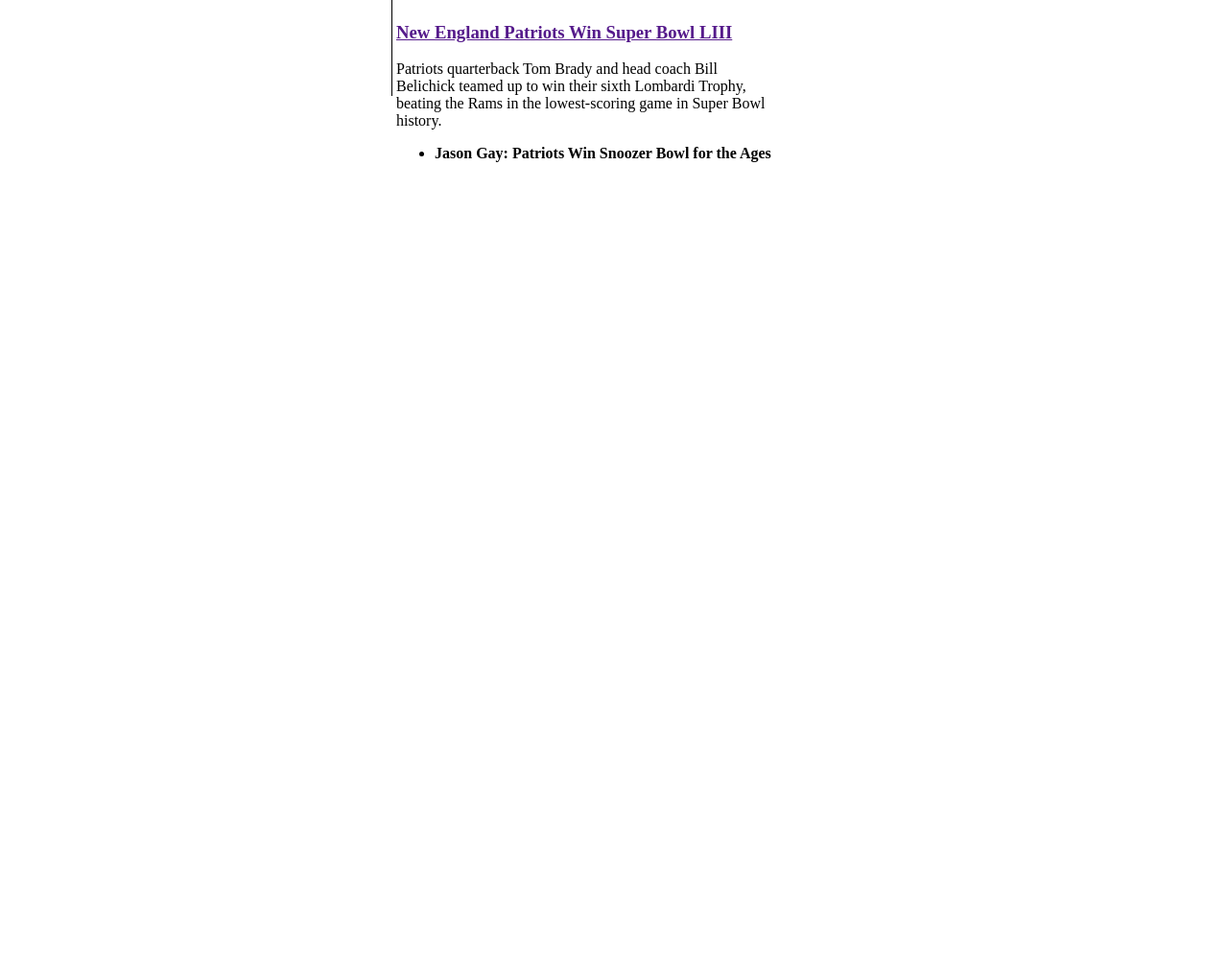
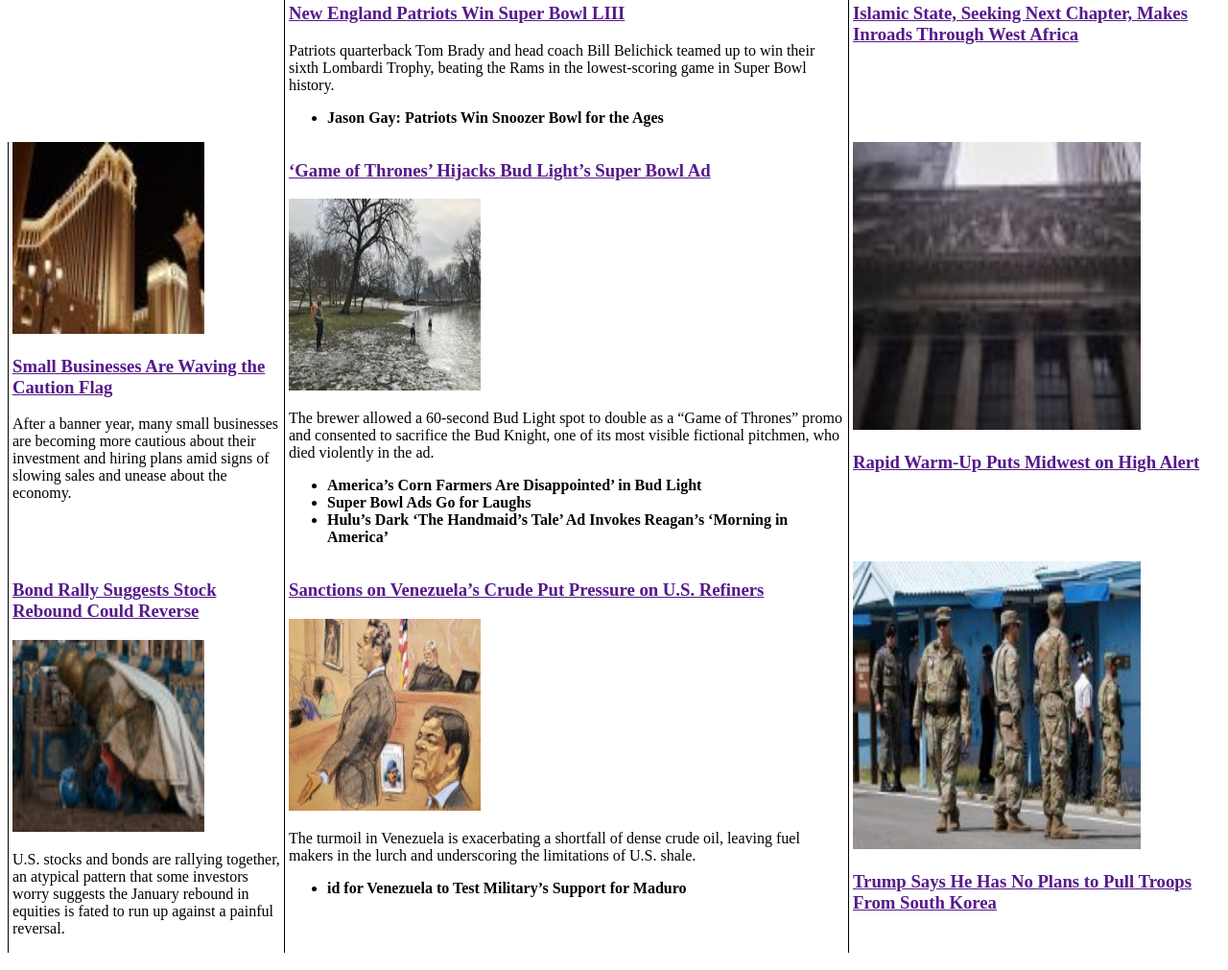
Before and after one commit to piercecollazo/copyocelot, a plain HTML site: page index.html in a window 1280 px wide. Shown: the part 1033-2044 px from the top of the page at 96% size. Drawn offline with Linux system fonts and the light colour scheme; a script that the page names is missing.

Commit message:
completed container div and css

```diff
--- a/index.html
+++ b/index.html
@@ -45,7 +45,7 @@
         <!-- Contains thumbnail links for videos, as well as their title and channel names -->
         <div id="content">
             <div id="container">
-                <h4><a href="">What's News</a></h4>
+                <h4 id="conhead"><a href="">What's News</a></h4>
                 <!-- All cells within their own div's for each article on page -->
                 <div class="concell" id="cell1">
                     <h3><a href="">Fight With Virginia</a></h3>
@@ -65,60 +65,53 @@
                 </div>
 
                 <div class="concell" id="cell3">
-                        <h3><a href=""></a></h3>
-                        <p></p>
+                        <img class="medthumb" src="./assets/thumbnails/thumb2.jpeg">
+                        <h3><a href="">Islamic State, Seeking Next Chapter, Makes Inroads Through West Africa</a></h3>
                 </div>
 
                 <div class="concell" id="cell4">
-                        <h3><a href=""></a></h3>
-                        <p></p>
+                        <img class="smallthumb" src="./assets/thumbnails/thumb3.jpeg">
+                        <h3><a href="">Small Businesses Are Waving the Caution Flag</a></h3>
+                        <p>After a banner year, many small businesses are becoming more cautious about their investment and hiring plans amid signs of slowing sales and unease about the economy. </p>
                     </div>
 
                 <div class="concell" id="cell5">
-                    <h3><a href=""></a></h3>
-                    <p></p>
+                    <h3><a href="">‘Game of Thrones’ Hijacks Bud Light’s Super Bowl Ad</a></h3>
+                    <img class="smallthumb" src="./assets/thumbnails/thumb4.jpg">
+                    <p>The brewer allowed a 60-second Bud Light spot to double as a “Game of Thrones” promo and consented to sacrifice the Bud Knight, one of its most visible fictional pitchmen, who died violently in the ad.</p>
+                    <ul>
+                        <li><b>America’s Corn Farmers Are Disappointed’ in Bud Light</b></li>
+                        <li><b>Super Bowl Ads Go for Laughs</b></li>
+                        <li><b>Hulu’s Dark ‘The Handmaid’s Tale’ Ad Invokes Reagan’s ‘Morning in America’</b></li>
+                    </ul>
                 </div>
 
                 <div class="concell" id="cell6">
-                        <h3><a href=""></a></h3>
-                        <p></p>
+                    <img class="medthumb" src="./assets/thumbnails/thumb5.jpeg">
+                        <h3><a href="">Rapid Warm-Up Puts Midwest on High Alert</a></h3>
                 </div>
 
                 <div class="concell" id="cell7">
-                        <h3><a href=""></a></h3>
-                        <p></p>
+                        <h3><a href="">Bond Rally Suggests Stock Rebound Could Reverse</a></h3>
+                        <img class="smallthumb" src="./assets/thumbnails/thumb6.jpeg">
+                        <p>U.S. stocks and bonds are rallying together, an atypical pattern that some investors worry suggests the January rebound in equities is fated to run up against a painful reversal.</p>
                 </div>
 
                 <div class="concell" id="cell8">
-                        <h3><a href=""></a></h3>
-                        <p></p>
+                        <h3><a href="">Sanctions on Venezuela’s Crude Put Pressure on U.S. Refiners</a></h3>
+                        <img class="smallthumb" src="./assets/thumbnails/thumb7.jpeg">
+                        <p>The turmoil in Venezuela is exacerbating a shortfall of dense crude oil, leaving fuel makers in the lurch and underscoring the limitations of U.S. shale. </p>
+                        <ul>
+                            <li><b>id for Venezuela to Test Military’s Support for Maduro</b></li>
+                        </ul>
                 </div>
 
                 <div class="concell" id="cell9">
-                        <h3><a href=""></a></h3>
-                        <p></p>
-                </div>
-
-                <div class="concell" id="cell10">
-                        <h3><a href=""></a></h3>
-                        <p></p>
-                </div>
-
-                <div class="concell" id="cell11">
-                        <h3><a href=""></a></h3>
-                        <p></p>
-                </div>
-
-                <div class="concell" id="cell12">
-                        <h3><a href=""></a></h3>
+                        <img class="medthumb" src="./assets/thumbnails/thumb11.jpeg">
+                        <h3><a href="">Trump Says He Has No Plans to Pull Troops From South Korea</a></h3>
                         <p></p>
                 </div>
             </div>
-        </div>
-
-        <!-- Contains  navigation for playlists and site features-->
-        <div id="sidebar">
-
         </div>
 
         <!-- Contains footer content for the bottom of the page -->
--- a/main.css
+++ b/main.css
@@ -57,8 +57,9 @@
 /* container section for articles*/
 #container{
     display:grid;
-    grid-template-columns: 400px 400px 300px 400px;
-    grid-template-rows: 100px 400px 400px 400px 400px 800px;
+    grid-template-columns: auto;
+    grid-template-rows: auto;
+    margin-top:20px;
 }
 
 .bigthumb{
@@ -76,6 +77,9 @@
     height:200px;
 }
 
+#conhead{
+    grid-area:1/1/1/1;
+}
 #cell1{
     grid-area: 2/1/2/1;
 }
@@ -87,72 +91,53 @@
     padding-left: 4px;
 }
 
-#cell{
-    grid-area: ;
+#cell3{
+    grid-area:2/3/2/3 ;
     border-left: 1px;
     border-left-style: solid;
     padding-left: 4px;
 }
 
-#cell{
-    grid-area: ;
+#cell4{
+    grid-area: 3/1/3/1;
     border-left: 1px;
     border-left-style: solid;
     padding-left: 4px;
 }
 
-#cell{
-    grid-area: ;
+#cell5{
+    grid-area: 3/2/3/2;
     border-left: 1px;
     border-left-style: solid;
     padding-left: 4px;
 }
 
-#cell{
-    grid-area: ;
+#cell6{
+    grid-area: 3/3/3/3;
     border-left: 1px;
     border-left-style: solid;
     padding-left: 4px;
 }
 
-#cell{
-    grid-area: ;
+#cell7{
+    grid-area: 4/1/4/1;
     border-left: 1px;
     border-left-style: solid;
     padding-left: 4px;
 }
 
-#cell{
-    grid-area: ;
+#cell8{
+    grid-area: 4/2/4/2;
     border-left: 1px;
     border-left-style: solid;
     padding-left: 4px;
 }
 
-#cell{
-    grid-area: ;
+#cell9{
+    grid-area:4/3/4/3;
     border-left: 1px;
     border-left-style: solid;
     padding-left: 4px;
 }
 
-#cell{
-    grid-area: ;
-    border-left: 1px;
-    border-left-style: solid;
-    padding-left: 4px;
-}
-
-#cell{
-    grid-area: ;
-    border-left: 1px;
-    border-left-style: solid;
-    padding-left: 4px;
-}
-
-#cell{
-    grid-area: ;
-    border-left: 1px;
-    border-left-style: solid;
-    padding-left: 4px;
-}
+/* Footer area */
```
Also changed, not shown: assets/thumbnails/thumb11.jpeg (added), 2 other files.
